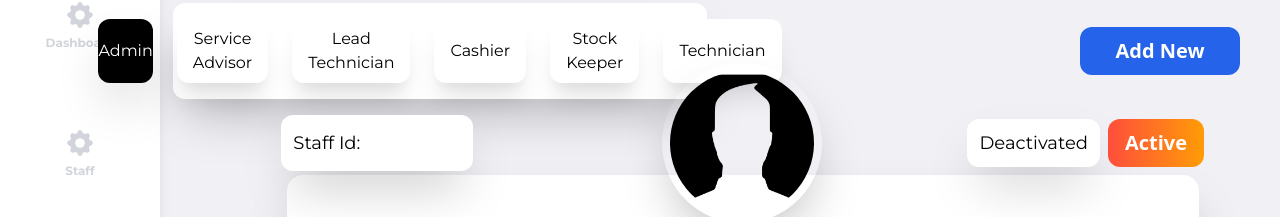
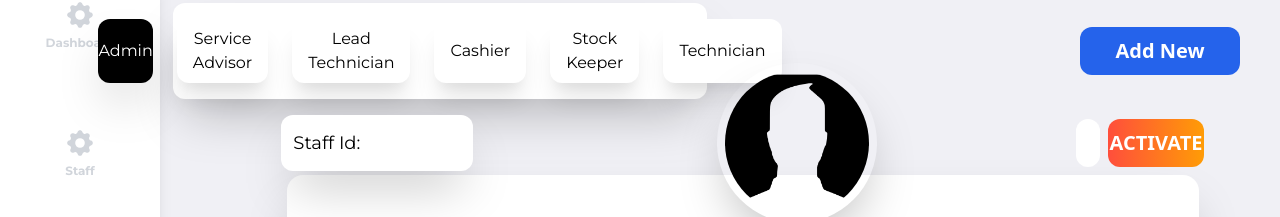
Before and after one commit to dumidu1998/autoaid-front, a React (Create React App) app: page /admin/staff in a window 1280 px wide. Shown: the part 109-326 px from the top of the page. Built offline with nearby package versions, Linux system fonts and the light colour scheme; no server answers.

Commit message:
Admin staff mgt activate

```diff
--- a/src/components/Moleculars/admin/StaffManageForm.js
+++ b/src/components/Moleculars/admin/StaffManageForm.js
@@ -84,7 +84,6 @@ export default function StaffManageForm(props) {
 
                             <label htmlFor="address" className="font-primary  text-md font-semibold  mt-3">Address</label>
                             <Field id="address" name="address" placeholder="16/A Wataddara, Veyangoda" className=" ml-2 rounded-lg shadow-lg w-60 h-32  mt-2 pl-5" />
-
                         </div>
 
 
--- a/src/components/Moleculars/admin/StaffManageIdStatusPropilePicRow.js
+++ b/src/components/Moleculars/admin/StaffManageIdStatusPropilePicRow.js
@@ -6,6 +6,7 @@ import StaffMemProfileImg from '../../Atoms/admin/StaffMemProfileImg';
 import axios from 'axios';
 export default function StaffManageIdStatusPropilePicRow(props) {
     const [nextId, setnextId] = useState();
+    const [activatedBtn, setActivatedBtn] = useState();
 
     var getid = () => {
         axios.get(`${process.env.REACT_APP_API_BASE_URL}/admin/getnextstaffid`)
@@ -32,7 +33,11 @@ export default function StaffManageIdStatusPropilePicRow(props) {
         } else {
             getid();
         }
-
+        if(props.userStatus=="ACTIVATED"){
+            setActivatedBtn("DEACTIVATE");
+        }else{
+            setActivatedBtn("ACTIVATE")
+        }
     }, [props.selectedid])
     return (
         <div className="flex justify-between items-center z-10 px-9">
@@ -41,8 +46,8 @@ export default function StaffManageIdStatusPropilePicRow(props) {
                 <StaffMemProfileImg />
             </div>
             <div className="flex ml-2">
-                <StaffManageStatusDisplay status={"Deactivated"} />
-                <StaffManageStatusBtn status={"Active"} />
+                <StaffManageStatusDisplay status={props.userStatus} />
+                <StaffManageStatusBtn status={activatedBtn} />
             </div>
         </div>
     )
--- a/src/components/Organs/admin/AdminStaffManageOrgan.js
+++ b/src/components/Organs/admin/AdminStaffManageOrgan.js
@@ -1,4 +1,4 @@
-import React, { useState } from 'react'
+import React, { useState, useEffect } from 'react'
 import StaffManageFormOrgan from './StaffManageFormOrgan';
 import StaffMemListOrgan from './StaffMemListOrgan';
 import StaffNavbarMolecular from '../../Moleculars/admin/StaffNavbarMolecular';
@@ -7,6 +7,13 @@ import { Link } from 'react-router-dom/cjs/react-router-dom.min';
 export default function AdminStaffManageOrgan(props) {
     const [added, setadded] = useState(true);
     const [userType, setUserType]=useState(1);
+    const [userStatus, setUserStatus]=useState();
+
+    useEffect(() => {
+        setUserStatus(props.staffdetails.userStatus);
+    }, [props.staffdetails])
+
+
 
     //console.log("GP"+userType);
     return (
@@ -20,7 +27,8 @@ export default function AdminStaffManageOrgan(props) {
                 <StaffMemListOrgan added={added} userType={userType} />
                 <div className="ml-12"></div>
                 {/*Staff Manage Form */}
-                <StaffManageFormOrgan setadded={setadded} added={added} staffdetails={props.staffdetails} selectedid={props.selectedid} />
+                <StaffManageFormOrgan userStatus={userStatus} setadded={setadded} added={added}
+                staffdetails={props.staffdetails} selectedid={props.selectedid} />
             </div>
         </div>
     )
--- a/src/components/Organs/admin/StaffManageFormOrgan.js
+++ b/src/components/Organs/admin/StaffManageFormOrgan.js
@@ -4,7 +4,7 @@ import StaffManageIdStatusPropilePicRow from '../../Moleculars/admin/StaffManage
 export default function StaffManageFormOrgan(props) {
     return (
         <div className=" flex flex-col w-full float-right rounded-2xl -mt-12">
-            <StaffManageIdStatusPropilePicRow selectedid={props.selectedid} />
+            <StaffManageIdStatusPropilePicRow userStatus={props.userStatus} selectedid={props.selectedid} />
             <div className="rounded-2xl">
                 <StaffManageForm setadded={props.setadded} added={props.added} staffdetails={props.staffdetails} />
             </div>
--- a/src/components/Organs/admin/StaffMemListOrgan.js
+++ b/src/components/Organs/admin/StaffMemListOrgan.js
@@ -9,6 +9,7 @@ export default function StaffMemListOrgan(props) {
 
      const getUsers = () => {
         //console.log("List"+props.userType);
+
         axios.get(`${process.env.REACT_APP_API_BASE_URL}/admin/getstaff/`+props.userType)
             .then(function (response) {
                 // handle success
--- a/src/pages/admin/AdminStaff.js
+++ b/src/pages/admin/AdminStaff.js
@@ -38,7 +38,8 @@ export default function AdminStaff() {
             userType: '',
             password: '',
             address: '',
-            userName: ''
+            userName: '',
+            userStatus:''
          })
       }
    }, [staffid])
```
